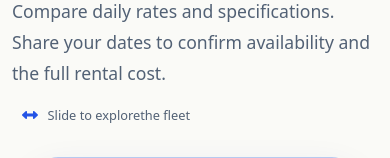
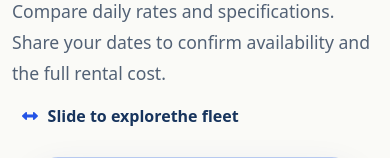
Before and after one commit to sudip-parajuli/bike_rental_service, a Django app: template bike_rental_service/templates/home.html in a window 390 px wide. Shown: the part 1267-1425 px from the top of the page. Run offline with Django 5.2, Linux system fonts and the light colour scheme; the template is opened without the code that fills it: most values are stand-ins (such as "Sample title", 1, 10 or a date in 2020); grey boxes marked "Sample" are stand-in pictures.

Commit message:
Enlarge fleet slide prompt to match card height

```diff
--- a/bike_rental_service/static/css/storefront.css
+++ b/bike_rental_service/static/css/storefront.css
@@ -783,11 +783,11 @@ to{
 .fleet-track::-webkit-scrollbar { display: none; }
 a, a:visited, a:hover, a:focus, a:active { text-decoration: none !important; }
 .fleet-viewport { position: relative; }
-.fleet-slide-hint { position: absolute; left: 1rem; top: 50%; transform: translateY(-50%); z-index: 1; display: flex; flex-direction: column; gap: .75rem; max-width: calc(32% - 2rem); margin: 0; color: #526175; font-size: .95rem; line-height: 1.6; pointer-events: none; }
-.fleet-slide-hint i { color: #2454e6; font-size: 1.6rem; }
+.fleet-slide-hint { position: absolute; left: 0; top: 28px; bottom: 38px; z-index: 1; display: flex; flex-direction: column; justify-content: center; gap: 1.8rem; width: calc((100% - max(310px, 36%)) / 2 - 1rem); padding: clamp(1.25rem, 2.5vw, 2.5rem); margin: 0; border: 1px solid #d5e1ff; border-radius: 24px; background: linear-gradient(145deg, #edf3ff, #f8faff); color: #17345d; font-size: clamp(2rem, 3.4vw, 3.25rem); font-weight: 750; letter-spacing: -.045em; line-height: 1.12; pointer-events: none; }
+.fleet-slide-hint i { color: #2454e6; font-size: clamp(2.75rem, 4.5vw, 4.5rem); }
 .fleet-viewport.has-scrolled .fleet-slide-hint { visibility: hidden; }
 @media (max-width: 991px) {
-  .fleet-slide-hint { top: 0; left: 10px; transform: none; flex-direction: row; align-items: center; gap: .6rem; max-width: none; font-size: .8rem; }
+  .fleet-slide-hint { top: 0; bottom: auto; left: 10px; width: auto; padding: 0; border: 0; border-radius: 0; background: none; flex-direction: row; align-items: center; gap: .6rem; font-size: 1rem; letter-spacing: 0; line-height: 1.4; }
   .fleet-slide-hint br { display: none; }
   .fleet-slide-hint i { font-size: 1rem; }
   .fleet-viewport .fleet-track { padding-top: 52px; }
```
